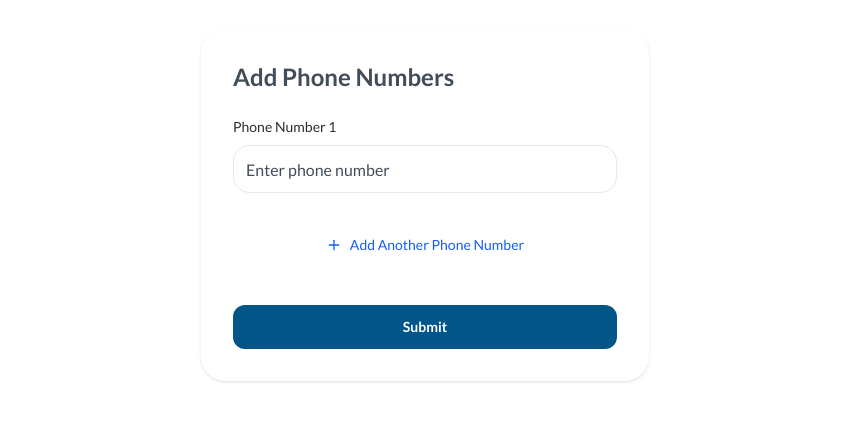
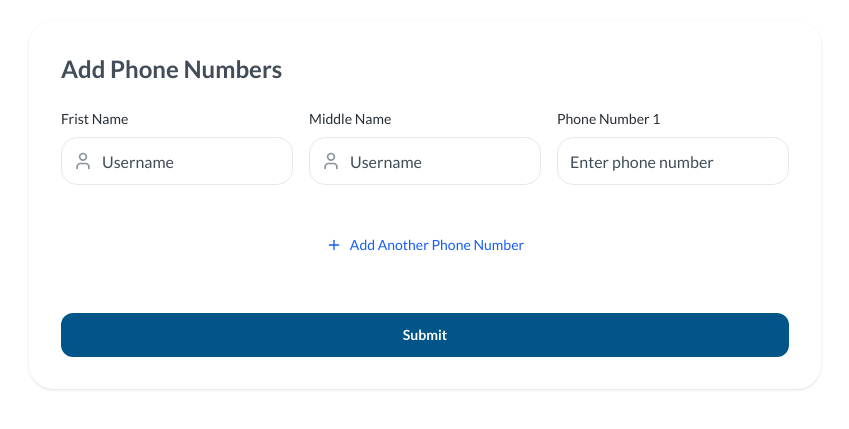
Before and after one commit to fadyraafathabib/Synapses, a React (Vite) app: page /phonenumbersform in a window 1280 px wide. Shown: the part 195-624 px from the top of the page, without its empty margins (215-1064 px from the left). Built offline with nearby package versions, Linux system fonts and the light colour scheme.

Commit message:
Use Local Storage to save data

```diff
--- a/src/pages/PhoneNumbersForm.tsx
+++ b/src/pages/PhoneNumbersForm.tsx
@@ -1,11 +1,15 @@
-import { Plus } from "lucide-react";
+import { Plus, Trash2, User } from "lucide-react";
 import { Button } from "../components/ui/button";
 import FormInput from "../components/ui/form-input";
 import { useFieldArray, useForm } from "react-hook-form";
 import { yupResolver } from "@hookform/resolvers/yup";
 import * as yup from "yup";
 
+import { useEffect, useState } from "react";
+
 const phoneNumberSchema = yup.object().shape({
+  firstName: yup.string().required("First name is required"),
+  middleName: yup.string().required("Middle name is required"),
   phoneNumbers: yup
     .array()
     .of(
@@ -34,34 +38,86 @@ const phoneNumberSchema = yup.object().shape({
 type PhoneNumberFormData = yup.InferType<typeof phoneNumberSchema>;
 
 export default function PhoneNumbersForm() {
-  const { control, handleSubmit } = useForm<PhoneNumberFormData>({
+  const [savedRecords, setSavedRecords] = useState<PhoneNumberFormData[]>([]);
+
+  const { control, handleSubmit, reset } = useForm<PhoneNumberFormData>({
     defaultValues: {
       phoneNumbers: [{ number: "" }],
+      firstName: "",
+      middleName: "",
     },
     resolver: yupResolver(phoneNumberSchema),
   });
 
-  const { fields, append } = useFieldArray({
+  const { fields, append , remove } = useFieldArray({
     control,
     name: "phoneNumbers",
   });
 
+
   const onSubmit = (data: PhoneNumberFormData) => {
     console.log("Form submitted:", data);
+
+     const updatedRecords = [...savedRecords, data];
+     setSavedRecords(updatedRecords);
+
+     localStorage.setItem("phoneNumbersData", JSON.stringify(updatedRecords));
+
     alert("Form submitted successfully! Check console for data.");
+     reset({
+       phoneNumbers: [{ number: "" }],
+       firstName: "",
+       middleName: "",
+     });
   };
+
+
+
+ useEffect(() => {
+    const storedData = localStorage.getItem("phoneNumbersData");
+    if (storedData) {
+      try {
+        const parsed = JSON.parse(storedData);
+        setSavedRecords(parsed);
+      } catch (error) {
+        console.error("Error loading data from localStorage:", error);
+      }
+    }
+  }, []);
+
 
   return (
     <div className="min-h-screen bg-gray-50 flex items-center justify-center p-4">
-      <div className="w-full max-w-md bg-white rounded-3xl shadow p-8">
+      <div className="max-w-6xl mx-auto bg-white rounded-3xl shadow-sm p-8">
         <h2 className="text-2xl font-bold text-gray-500 mb-6">
           Add Phone Numbers
         </h2>
 
-        <form className="space-y-4">
+        <form className="space-y-6">
           {fields.map((field, index) => (
-            <div key={field.id} className="space-y-2">
-                <div className="flex-1">
+            <div key={field.id} className="space-y-6">
+              <div className="flex gap-2">
+                <div className="grid grid-cols-1 md:grid-cols-3 gap-4">
+                  <FormInput
+                    label="Frist Name"
+                    name="firstName"
+                    control={control}
+                    placeholder="Username"
+                    beforeIcon={
+                      <User className="absolute left-3 top-3.5 h-5 w-5 text-gray-400" />
+                    }
+                    className="pl-10"
+                  />
+                  <FormInput
+                    label="Middle Name"
+                    name="middleName"
+                    control={control}
+                    placeholder="Username"
+                    beforeIcon={
+                      <User className="absolute left-3 top-3.5 h-5 w-5 text-gray-400" />
+                    }
+                    className="pl-10"
+                  />
                   <FormInput
                     name={`phoneNumbers.${index}.number`}
                     control={control}
@@ -81,6 +137,18 @@ export default function PhoneNumbersForm() {
                     }}
                   />
                 </div>
+                {fields.length > 1 && (
+                  <Button
+                    type="button"
+                    variant="outline"
+                    size="default"
+                    onClick={() => remove(index)}
+                    className="flex-shrink-0 text-red-600 mt-8"
+                  >
+                    <Trash2 className="h-4 w-4" />
+                  </Button>
+                )}
+              </div>
             </div>
           ))}
 
```
